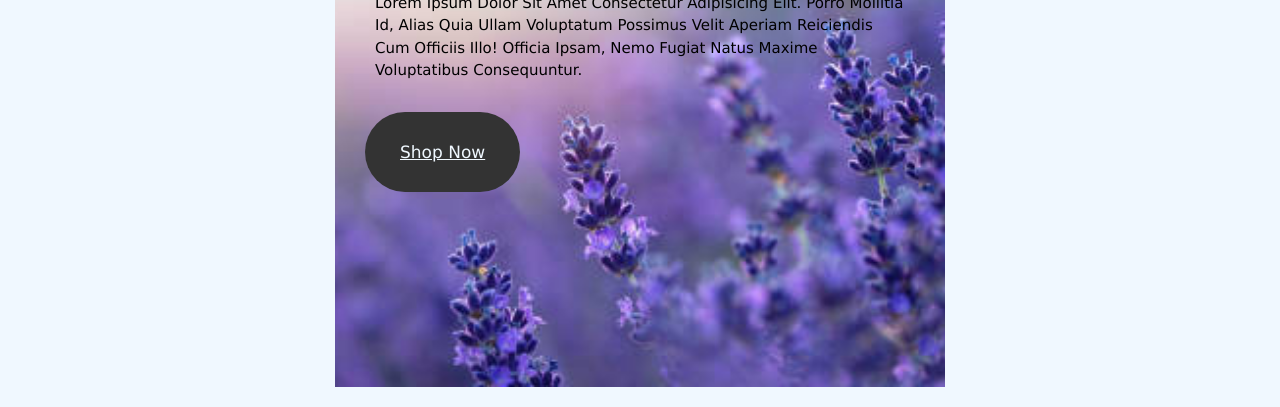
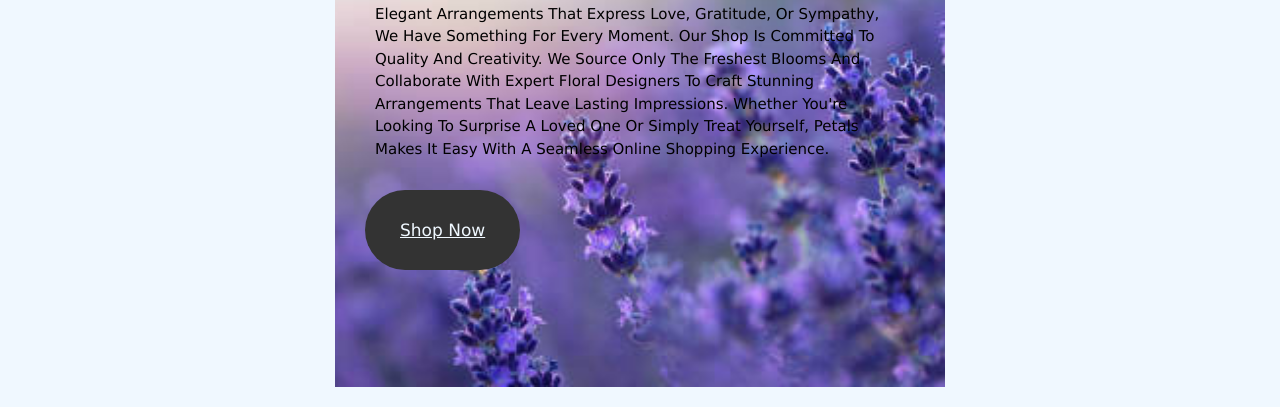
Before and after one commit to mwethya101/Finals, a plain HTML site: page index.html in a window 1280 px wide. Shown: the part 433-840 px from the top of the page. Drawn offline with Linux system fonts and the light colour scheme.

```diff
--- a/index.html
+++ b/index.html
@@ -22,10 +22,10 @@
         <div class="content">
             <h2>FRESH FLOWERS</h2>
             <span> beatiful and natural flowers</span>
-            <p> Lorem ipsum dolor sit amet consectetur adipisicing elit.
-                Porro mollitia id, alias quia ullam voluptatum possimus velit
-                 aperiam reiciendis cum officiis illo! Officia ipsam,
-                 nemo fugiat natus maxime voluptatibus consequuntur.
+            <p>
+                Welcome to Petals, your go-to destination for beautiful, fresh, and thoughtfully curated flowers delivered straight to your doorstep. At Petals, we believe every occasion, big or small, deserves the perfect floral touch. From vibrant bouquets that brighten birthdays to elegant arrangements that express love, gratitude, or sympathy, we have something for every moment.
+
+                Our shop is committed to quality and creativity. We source only the freshest blooms and collaborate with expert floral designers to craft stunning arrangements that leave lasting impressions. Whether you're looking to surprise a loved one or simply treat yourself, Petals makes it easy with a seamless online shopping experience.
             </p>
             <a href="#" class="button">shop now</a>
         </div>
```
Also changed, not shown: contact.html (+2 -0 lines).
